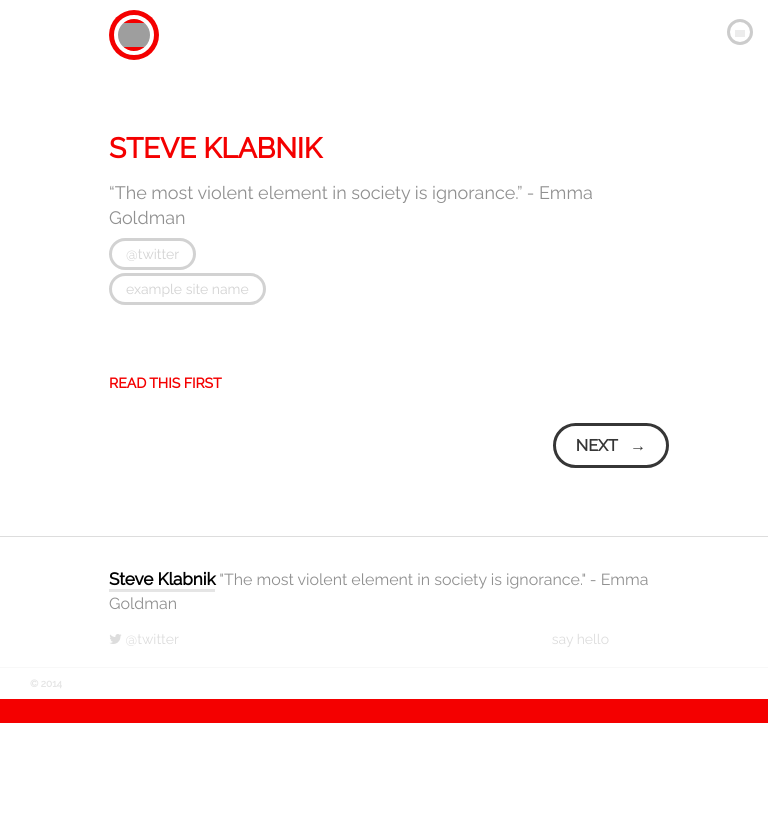
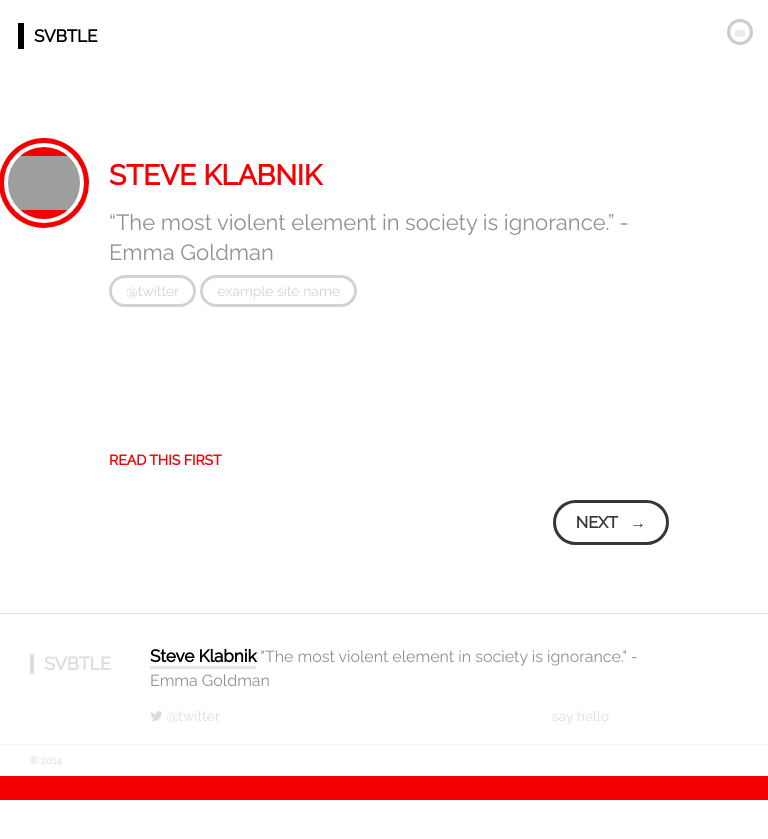
Before and after one commit to orlando/svbtle-jekyll, a Jekyll site: the page built from index.html, in a window 768 px wide, cut to the strip 0-839 px from the top of the page. Built offline with Jekyll 4.4.1, drawn with Linux system fonts in a browser that asks for light colours; nearby versions of some CDN libraries; Markdown is read by kramdown in place of the engine named in the settings; the list of posts is cut into pages by our own code; grey boxes are pictures that could not be loaded.

Commit message:
main-header for ipad potrait fixes

```diff
--- a/assets/stylesheets/responsive.css
+++ b/assets/stylesheets/responsive.css
@@ -1,12 +1,30 @@
+/* IPad potrait */
+@media only screen (min-device-width : 768px) and (max-device-width : 1024px) and (orientation : portrait) {
+
+  .detail-view .main-header {
+    padding-top: 100px;
+  }
+
+  .detail-view .avatar {
+    top: 80px;
+  }
+
+
+  .home_logotype_link {
+    display: none;
+  }
+}
+
+/*
 @media only screen and (max-width: 1024px) {
   .read-more.button {
     max-width: 200px;
   }
 }
 
-@media only screen and (max-width: 780px) {
+@media only screen and (max-width: 1024px) {
 
-  /* LOGO */
+  // LOGO
 
   .main-view .avatar {
     float: none;
@@ -32,7 +50,7 @@
     display: none !important;
   }
 
-  /*HEADER*/
+  //HEADER
 
   .main-view .profile-name {
     height: 45px;
@@ -75,7 +93,7 @@
     margin-top: 15px;
   }
 
-  /*POST*/
+  //POST
 
   .article-separator {
     width: 60vw;
@@ -125,7 +143,7 @@
     font-size: 16px;
   }
 
-  /* Kudo */
+  // Kudo
   .detail-view .kudo {
     display: none;
   }
@@ -137,12 +155,13 @@
 
 @media only screen and (max-width: 665px) {
 
-  /*HEADER*/
+  // HEADER
   .detail-view .main-header {
-    padding-top: 1.6%; /*Trying to solve the margin that came on IPad*/
+    padding-top: 1.6%; //Trying to solve the margin that came on IPad
   }
 
-  /* LOGO */
+  // LOGO
+
   .detail-view .avatar {
     float: none;
     position: relative;
@@ -169,10 +188,10 @@
     top: 27px
   }
 
-  /*side-nav*/
+  //SIDE-NAV
 
 
-  /*POST*/
+  //POST
 
   .read-first,
   .post {
@@ -183,10 +202,10 @@
     margin-left: -10px;
   }
 
-  /*FOOT */
+  //FOOT
 
   .foot_userbar,
   .next-article {
     padding-left: 10px;
   }
-}
+} */
```
